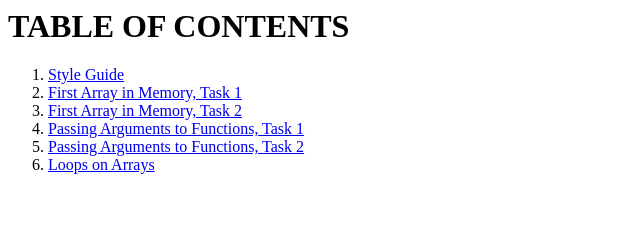
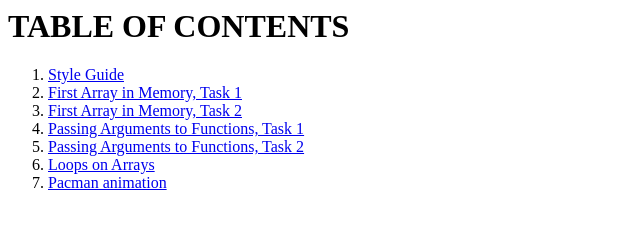
Before and after one commit to theweather/theweather.github.io, a plain HTML site: page toc.html in a window 1280 px wide. Shown: the whole page, without its empty margins (0-640 px from the left). Drawn offline with Linux system fonts and the light colour scheme.

Commit message:
TOC update

```diff
--- a/toc.html
+++ b/toc.html
@@ -7,6 +7,7 @@
     <li><a href="/Week4/passingArgumentsToFunctions/main-01.js">Passing Arguments to Functions, Task 1</a></li>
     <li><a href="/Week4/passingArgumentsToFunctions/main-02.js">Passing Arguments to Functions, Task 2</a></li>
     <li><a href="/Week4/loopsOnArrays/">Loops on Arrays</a></li>
+    <li><a href="/Week4/Pacman/index.html">Pacman animation</a></li>
 
 
 
```
